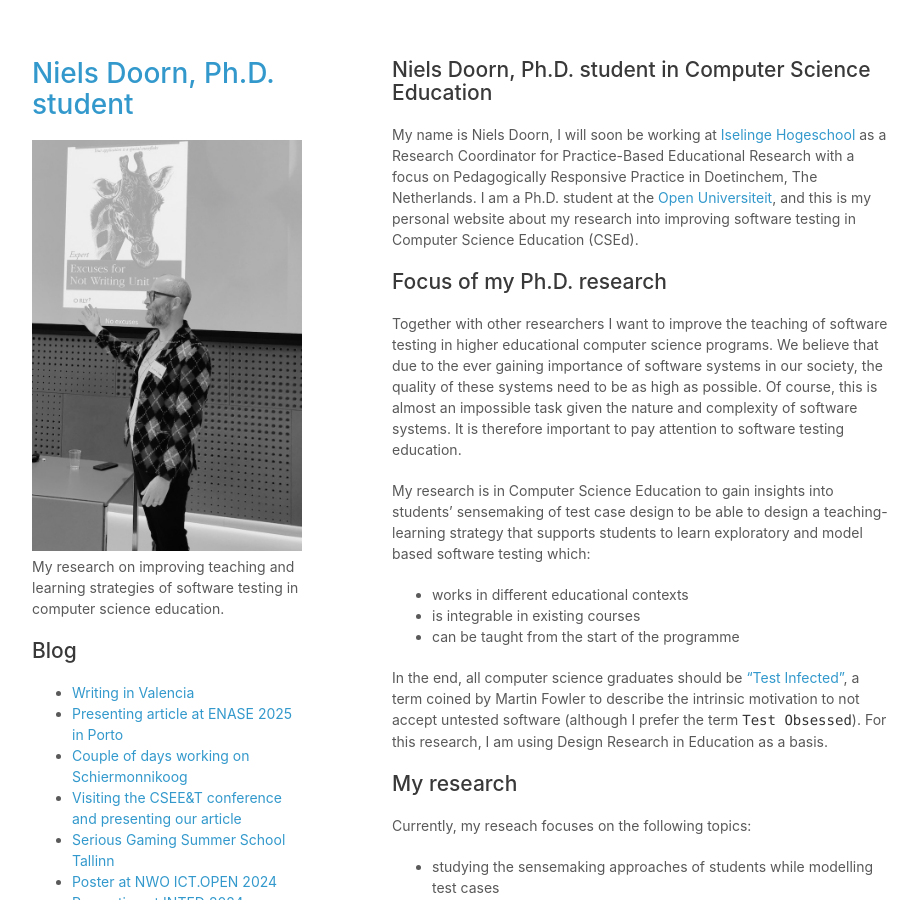
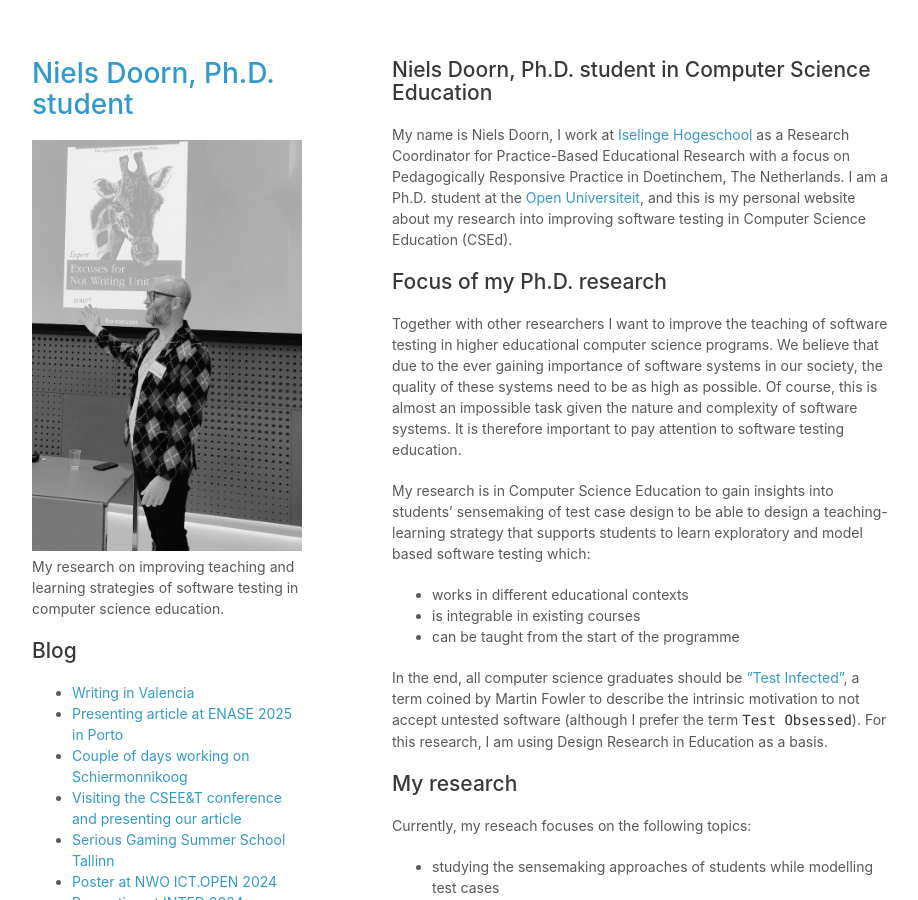
Before and after one commit to nielsdoorn/nielsdoorn.github.io, a Jekyll site: the page built from index.md, in a window 1280 px wide and 900 px high. Shown: the whole window, without its empty margins (178-1096 px from the left). Built offline with Jekyll 4.4.1, drawn with Linux system fonts in a browser that asks for light colours; our own code applies the rules of GitHub Pages for plain Markdown files; a script that is not in the unit is left out.

Commit message:
Iselinge

```diff
--- a/index.md
+++ b/index.md
@@ -4,7 +4,7 @@ title: "Home"
 
 ## Niels Doorn, Ph.D. student in Computer Science Education
 
-My name is Niels Doorn, I will soon be working at [Iselinge Hogeschool](https://iselinge.nl) as a Research Coordinator for Practice-Based Educational Research with a focus on Pedagogically Responsive Practice in Doetinchem, The Netherlands. I am a Ph.D. student at the [Open Universiteit](https://ou.nl), and this is my personal website about my research into improving software testing in Computer Science Education (CSEd).
+My name is Niels Doorn, I work at [Iselinge Hogeschool](https://iselinge.nl) as a Research Coordinator for Practice-Based Educational Research with a focus on Pedagogically Responsive Practice in Doetinchem, The Netherlands. I am a Ph.D. student at the [Open Universiteit](https://ou.nl), and this is my personal website about my research into improving software testing in Computer Science Education (CSEd).
 
 ## Focus of my Ph.D. research
 
```
